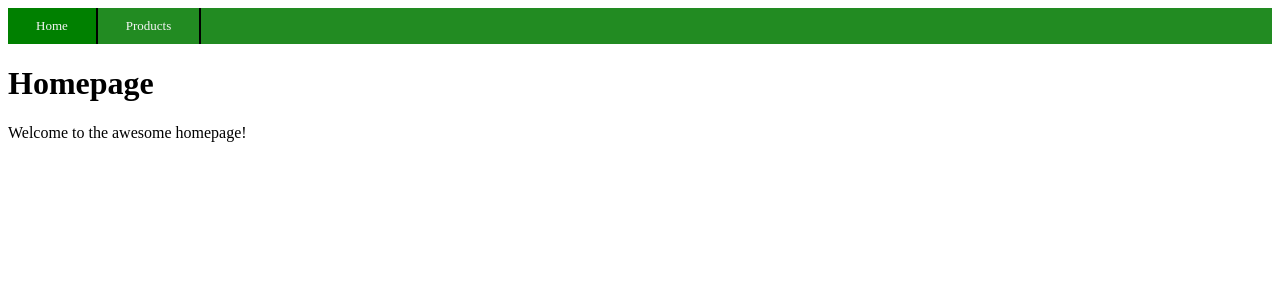
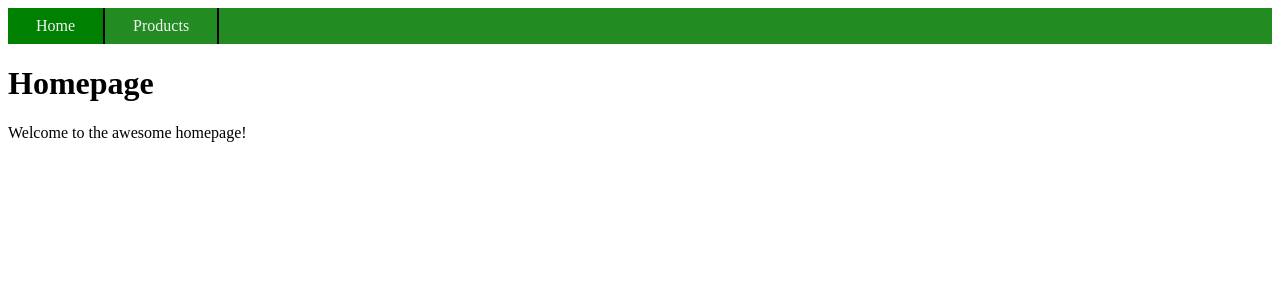
Before and after one commit to kannercollege/videostore, a Flask app: page / in a window 1280 px wide. Shown: the top 300 px of the page. Run offline with Flask 2, Linux system fonts and the light colour scheme.

Commit message:
change navbar font size

```diff
--- a/static/navigation.css
+++ b/static/navigation.css
@@ -5,7 +5,7 @@ ul.navigation {
     height: 36px;
     line-height: 36px;
     background: forestgreen;
-    font-size: 13px;
+    font-size: 16px;
 }
 
 ul.navigation li {
```
